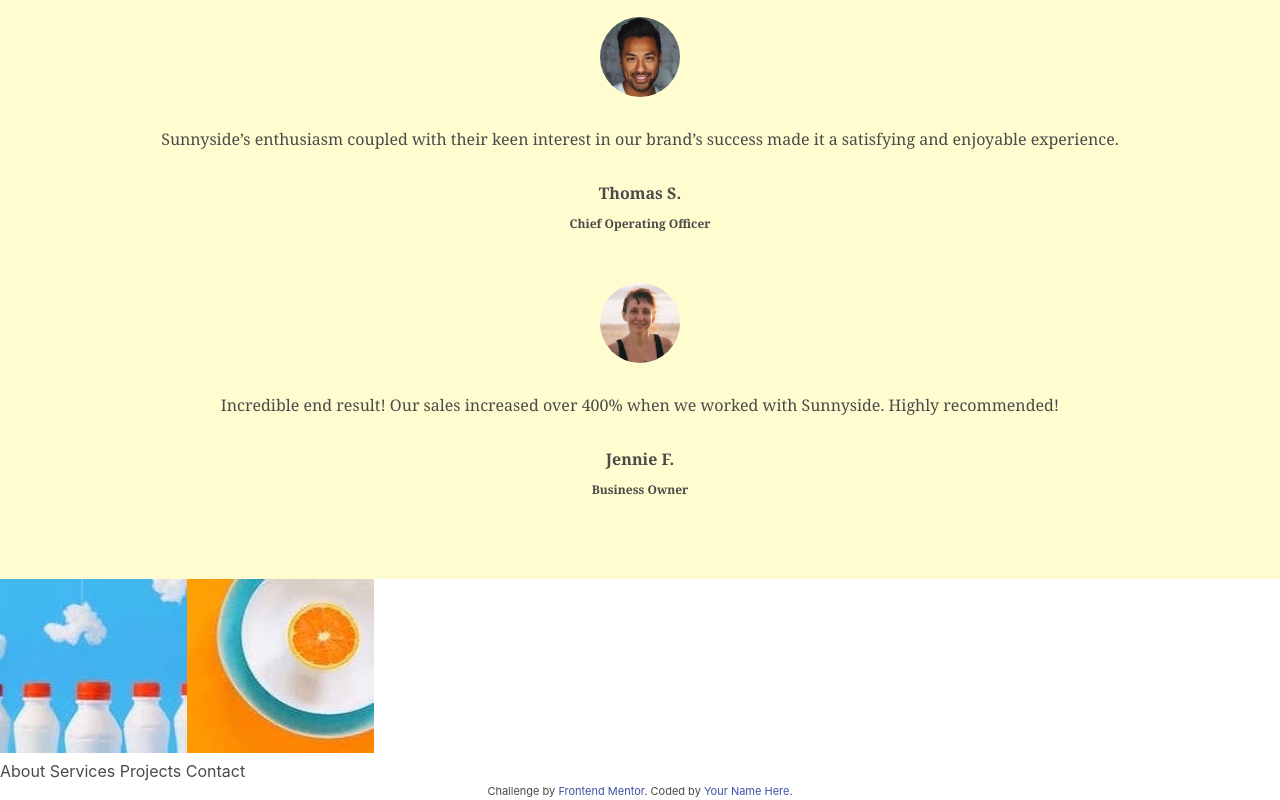
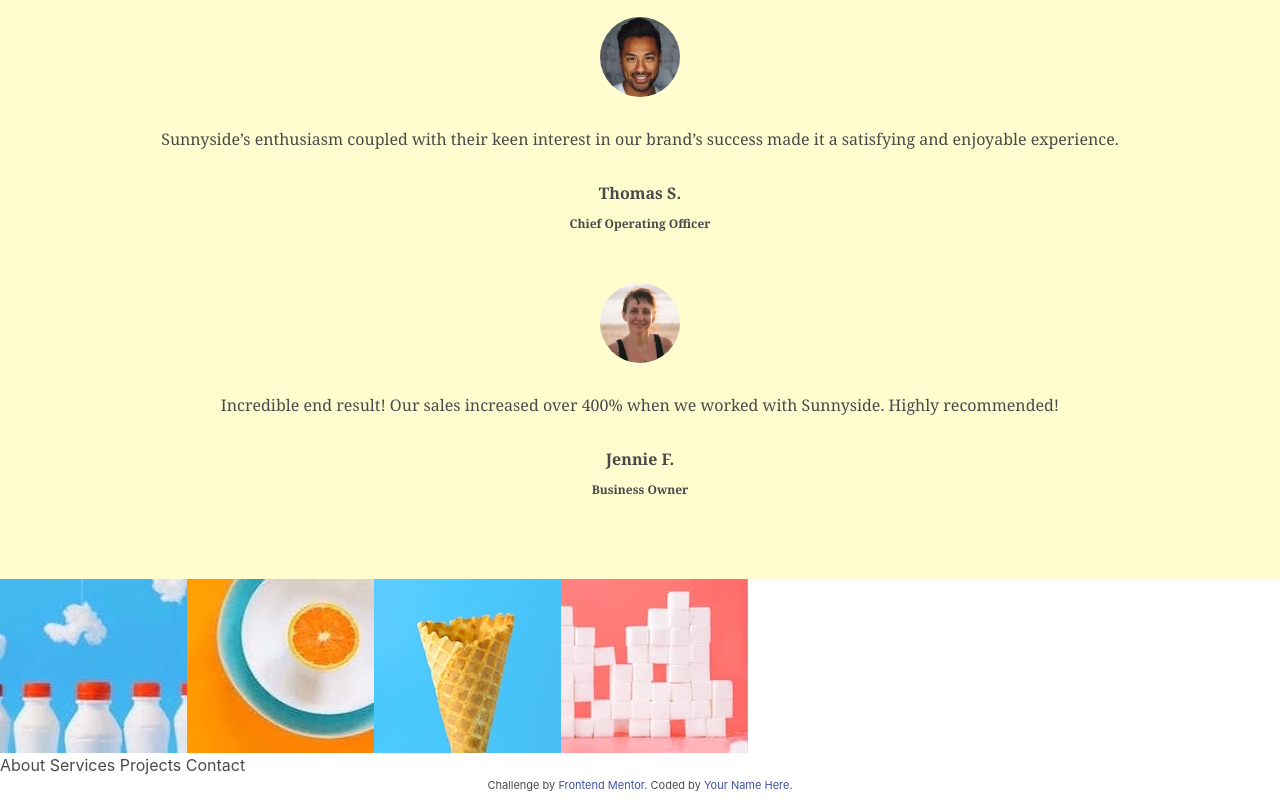
Before and after one commit to steljic/Blogr-landing-page, a website: page src/components/index.html in a window 1280 px wide. Shown: the part 3003-3803 px from the top of the page. Drawn offline with nearby package versions, Linux system fonts and the light colour scheme.

Commit message:
flex-flow on images

```diff
--- a/src/components/index.html
+++ b/src/components/index.html
@@ -137,16 +137,20 @@
 				<header class="jennie-header">Business Owner</header>
 			</div>
 		</section>
-		<section>
-			<div>
+		<section class="images">
 			<img
 				class="milkbottle-image"
 				src="/images/mobile/image-gallery-milkbottles_1.jpg"
 			/><img
 				class="orange-image"
 				src="/images/mobile/image-gallery-orange_1.jpg"
+			/><img
+				class="cone-image"
+				src="/images/mobile/image-gallery-cone_1.jpg"
+			/><img
+				class="sugar-image"
+				src="/images/mobile/image-gallery-sugar-cubes_1.jpg"
 			/>
-			</div>
 		</section>
 
 		About Services Projects Contact
--- a/src/components/style.css
+++ b/src/components/style.css
@@ -248,12 +248,7 @@ h3 {
 	font-family: Georgia, 'Times New Roman', Times, serif;
 }
 
-/* .orange-image {
-	width: 180px;
-
-} */
-
-/* .milkbottle-image {
-	height: 100px;
-	width: 187px;
-} */
+.images {
+	display: flex;
+	flex-flow: row wrap;
+}
```
Also changed, not shown: images/mobile/image-gallery-cone_1.jpg (added), images/mobile/image-gallery-sugar-cubes_1.jpg (added). Lines whose indentation alone changed are shown as unchanged.
